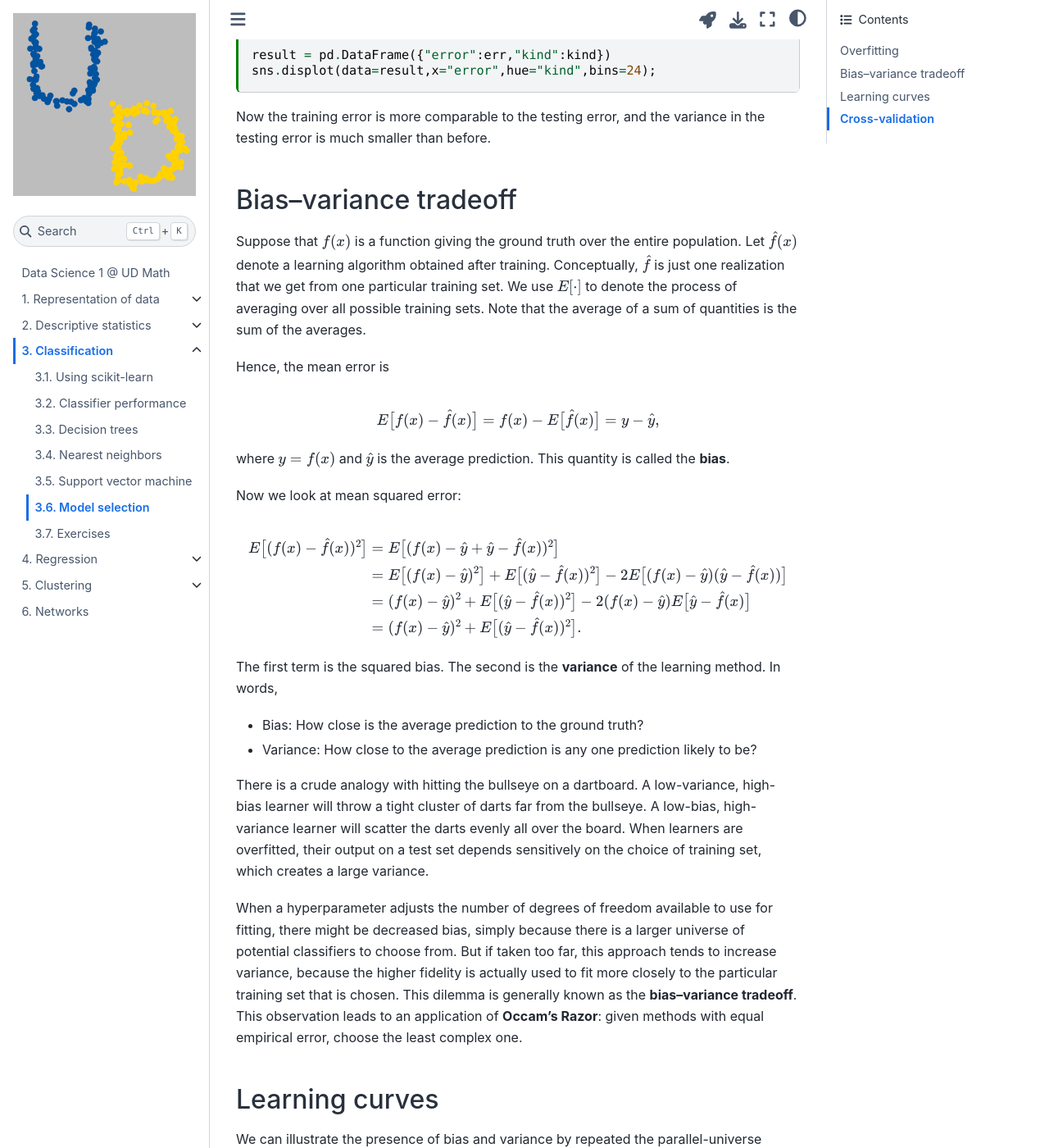
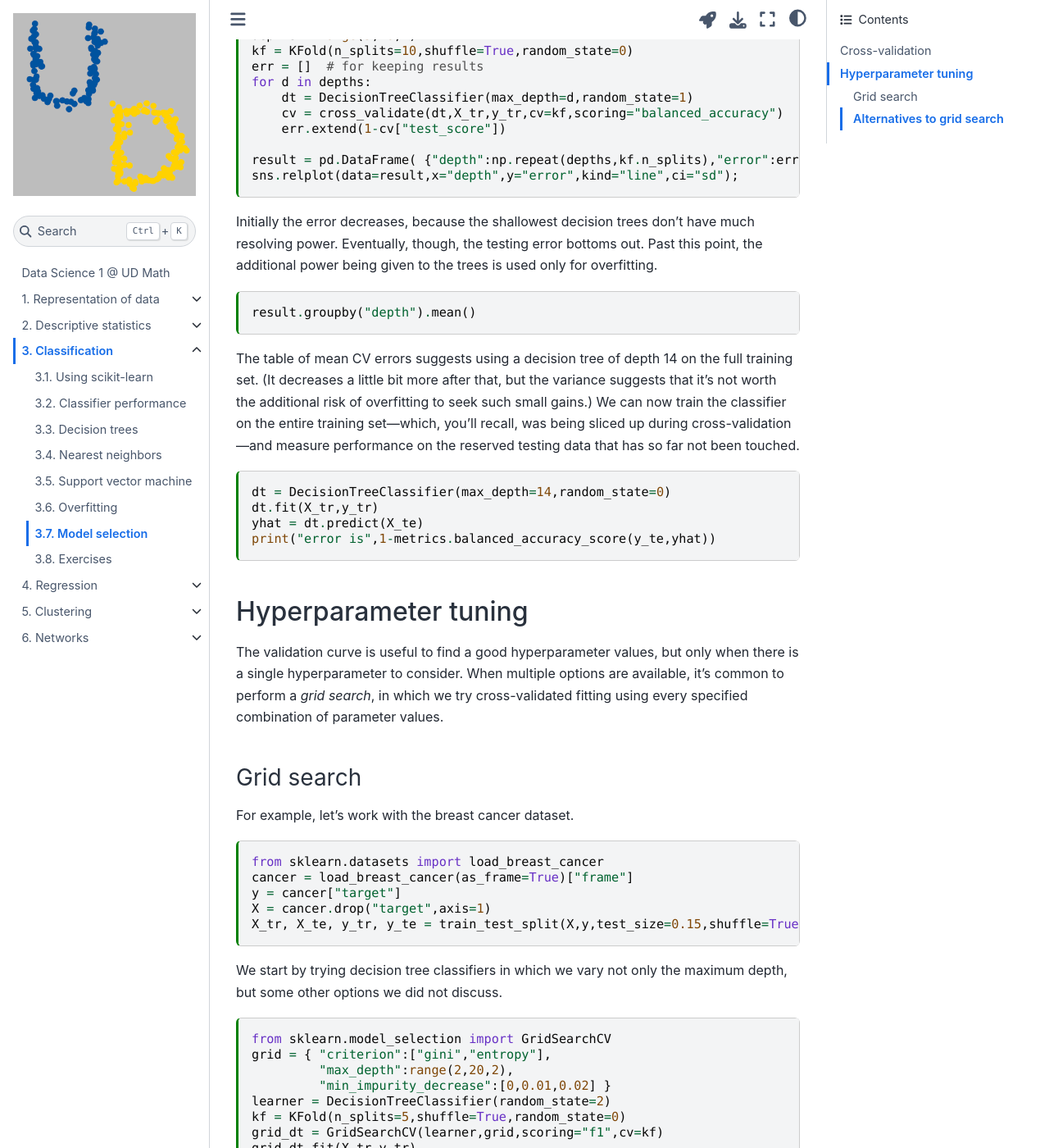
Before and after one commit to UD-Math-Data-Science-1/notes, a Jupyter Book: the page built from classification/model-selection.md, in a window 1280 px wide and 1400 px high, scrolled down 1793 px. Shown: the whole window at 82% size. Built offline with Jupyter Book 1.0.4 settings and Sphinx 7.4.7 and the Sphinx Book theme 1.1.4, drawn with Linux system fonts in a browser that asks for light colours; pages that are not in the unit, such as notebooks, are missing from menus; some of the changed text lies outside the part shown.

Commit message:
Refine the CV and tuning discussions

````diff
--- a/_toc.yml
+++ b/_toc.yml
@@ -23,6 +23,7 @@ chapters:
     - file: classification/decision-trees
     - file: classification/nearest-neighbors
     - file: classification/svm
+    - file: classification/overfitting
     - file: classification/model-selection
     - file: classification/exercises
   - file: regression/overview
@@ -37,8 +38,8 @@ chapters:
     - file: clustering/k-means
     - file: clustering/hierarchical
   - file: network/overview
-  #   sections:
-  #   - file: network/graphs
-  #   - file: network/visualization
+    sections:
+    - file: network/networkx
+    - file: network/degree
   #   - file: network/degree
   #   - file: network/centrality
--- a/classification/model-selection.md
+++ b/classification/model-selection.md
@@ -13,137 +13,15 @@ kernelspec:
 
 # Model selection
 
-We have barely scratched the surface of the big blob of available classification algorithms. There are many variations on kNN and decision trees, as well as algorithms we have not reached. And most learning algorithms have **hyperparameters** that control the complexity and theoretical resolving power of the algorithm.
+Given a classification problem, we have multiple algorithms to try, and each has some free hyperparameters. Having choices is great, but how do we choose wisely? There may be considerations other than classification accuracy, such as computing resource limitations or wanting to measure the relative importance of individual features. Here, though, we limit ourselves to optimizing error, as measured using any score that is deemed relevant.
 
-:::{note}
-In ML, a *parameter* is a value that is adjusted during training; i.e., it is learned from the training data. A *hyperparameter* is one that is selected and remains fixed throughout the training. In most of mathematics, we would refer to these as *variables* and *parameters*, and sources aren't always fastidious about the latter term.
-:::
+It seems natural to use measurements of testing error to set a goal for comparing methods optimizing hyperparameters. However, if we base hyperparameter optimization on a fixed test set, then we are effectively learning from that set! That is, the hyperparameters might become too tuned to our particular choice of the test set, creating overfitting and variance. To avoid this conundrum, we can split the data into *three* subsets, for training, **validation**, and testing. The validation set is used to tune hyperparameters. Once training is performed at optimal values, the test set is used to detect a lack of generalization due to hyperparameter overfitting.
 
-With so many potential solutions available, we need to have a process for evaluating them.
 
-## Overfitting
-
-An obvious question about hyperparameters is: Why not just use maximum algorithm power all the time? It's not simply a matter of computing resource limitations, although that can be significant.
-
-Consider a kNN classifier with $k=1$. Each training sample's nearest neighbor is itself! So the classifier will perfectly fit the training data. Let's apply this to the loan application data, but using many different subsets of the training data in order to simulate what happens in parallel universes. We will use 1 minus accuracy as a measurement of error.
-
-```{code-cell}
-from sklearn import neighbors,metrics
-from sklearn.model_selection import train_test_split
-from sklearn.utils import shuffle
-import numpy as np
-import pandas as pd
-import seaborn as sns
-
-loans = pd.read_csv("loan_clean.csv")
-X = loans.drop("percent_funded",axis=1)
-y = loans["percent_funded"] > 95
-X_tr, X_te, y_tr, y_te = train_test_split(X,y,test_size=0.2)
-
-n = 1000             # size of the training subset
-err,kind = [],[]     # track information for the results
-knn = neighbors.KNeighborsClassifier(n_neighbors=1)
-for i in range(200):
-    X_tr,y_tr = shuffle(X_tr,y_tr,random_state=1)
-    XX,yy = X_tr.loc[:n,:],y_tr.loc[:n]
-    knn.fit(XX,yy)
-    err.append(1-knn.score(XX,yy))       # training error
-    err.append(1-knn.score(X_te,y_te))   # test error
-    kind.extend(["train","test"])
-
-result = pd.DataFrame({"error":err,"kind":kind})
-sns.displot(data=result,x="error",hue="kind",bins=24);
-```
-As promised, the training error (blue histogram) is always zero. But the training error (orange histogram) tells a very different story.
-
-This is an illustration of **overfitting**. The classifier has perfectly replicated the training data, but it's unable to generalize to new data, which is what causes the wide gap between training and test. There is another effect, too: because the fit is highly tailored to the training set, the results depend strongly on the contents of that set, and there is a large amount of variance in the testing error.
-
-If we increase $k$ in the kNN classifier, then each prediction will look at more than one value in the training set, reducing the tendency to overfit to any local idiosyncrasies.
-
-```{code-cell}
-err,kind = [],[]     # track information for the results
-knn = neighbors.KNeighborsClassifier(n_neighbors=6)
-for i in range(200):
-    X_tr,y_tr = shuffle(X_tr,y_tr,random_state=1)
-    XX,yy = X_tr.loc[:n,:],y_tr.loc[:n]
-    knn.fit(XX,yy)
-    err.append(1-knn.score(XX,yy))       # training error
-    err.append(1-knn.score(X_te,y_te))   # test error
-    kind.extend(["train","test"])
-
-result = pd.DataFrame({"error":err,"kind":kind})
-sns.displot(data=result,x="error",hue="kind",bins=24);
-```
-
-Now the training error is more comparable to the testing error, and the variance in the testing error is much smaller than before.
-
-## Bias–variance tradeoff
-
-Suppose that $f(x)$ is a function giving the ground truth over the entire population. Let $\hat{f}(x)$ denote a learning algorithm obtained after training. Conceptually, $\hat{f}$ is just one realization that we get from one particular training set. We use $E[\cdot]$ to denote the process of averaging over all possible training sets. Note that the average of a sum of quantities is the sum of the averages.
-
-Hence, the mean error is
-
-$$
-E\bigl[ f(x) - \hat{f}(x) \bigr] = f(x) - E\bigl[ \hat{f}(x) \bigr] = y - \hat{y},
-$$
-
-where $y=f(x)$ and $\hat{y}$ is the average prediction. This quantity is called the **bias**.
-
-Now we look at mean squared error:
-
-$$
-E\bigl[ (f(x) - \hat{f}(x))^2 \bigr] &= E\bigl[ (f(x) - \hat{y} + \hat{y} - \hat{f}(x))^2 \bigr] \\
-&= E\bigl[ (f(x) - \hat{y})^2 \bigr] + E\bigl[ (\hat{y} - \hat{f}(x))^2 \bigr] - 2E\bigl[ (f(x) - \hat{y})(\hat{y} - \hat{f}(x)) \bigr] \\
-&= (f(x) - \hat{y})^2 + E\bigl[ (\hat{y} - \hat{f}(x))^2 \bigr] - 2(f(x) - \hat{y}) E\bigl[ \hat{y} - \hat{f}(x) \bigr] \\
-&= (f(x) - \hat{y})^2 + E\bigl[ (\hat{y} - \hat{f}(x))^2 \bigr].
-$$
-
-The first term is the squared bias. The second is the **variance** of the learning method. In words,
-
-* Bias: How close is the average prediction to the ground truth?
-* Variance: How close to the average prediction is any one prediction likely to be?
-
-There is a crude analogy with hitting the bullseye on a dartboard. A low-variance, high-bias learner will throw a tight cluster of darts far from the bullseye. A low-bias, high-variance learner will scatter the darts evenly all over the board. When learners are overfitted, their output on a test set depends sensitively on the choice of training set, which creates a large variance.
-
-When a hyperparameter adjusts the number of degrees of freedom available to use for fitting, there might be decreased bias, simply because there is a larger universe of potential classifiers to choose from. But if taken too far, this approach tends to increase variance, because the higher fidelity is actually used to fit more closely to the particular training set that is chosen. This dilemma is generally known as the **bias–variance tradeoff**. This observation leads to an application of **Occam's Razor**: given methods with equal empirical error, choose the least complex one.
-
-## Learning curves
-
-We can illustrate the presence of bias and variance by repeated the parallel-universe experiment with different sizes for the training data sets. In order to have more data to pull from, we will use a subset of a realistic data set used to predict the dominant type of tree in patches of forest. We use a decision tree with fixed depth throughout.
-
-```{code-cell}
-from sklearn import tree
-from sklearn import datasets
-
-forest = datasets.fetch_covtype()
-X = forest["data"][:250000,:8]
-y = forest["target"][:250000]
-X_tr, X_te, y_tr, y_te = train_test_split(X,y,test_size=0.05,shuffle=True,random_state=0)
-
-N = range(200,4001,200)             # size of the training subset
-err,kind,length = [],[],[]
-dt = tree.DecisionTreeClassifier(max_depth=4)
-for n in N:
-    for i in range(50):
-        X_tr,y_tr = shuffle(X_tr,y_tr,random_state=1)
-        XX,yy = X_tr[:n,:],y_tr[:n]
-        dt.fit(XX,yy)
-        err.append(1-dt.score(XX,yy))
-        err.append(1-dt.score(X_te,y_te))
-        kind.extend(["train","test"])
-        length.extend([n,n])
-
-result = pd.DataFrame({"error":err,"kind":kind,"training set size":length})
-sns.relplot(data=result,x="training set size",y="error",kind="line",ci="sd",hue="kind");
-```
-
-The plot above shows **learning curves**. The dark line is the mean result over all trials, and the ribbon has a width of one standard deviation. For a small training set, the tree has more than enough resolving power, and we see a great deal of variance in the test error as well as a wide gap between those and the training errors. As the size of the training set grows, the two measurements come together as the variance decreases. The curves start to approach a horizontal asymptote that indicates the bias for this learner on this data set.
 
 ## Cross-validation
 
-Varying the training set offers a way to pick optimal hyperparameter values, or to compare different learners. However, if we base hyperparameter optimization on a fixed test set, then we are effectively learning from that set! That is, the hyperparameters might become too tuned to our particular choice of the test set, creating overfitting and variance.
-
-To avoid this situation, we can use **cross-validation**, in which each learner is trained multiple times, using both different training sets and different measurement sets. One popular version is **$k$-fold cross-validation**:
+Unfortunately, a fixed three-way split of the data effectively reduces the amount of data available for training. Alternatively, we can turn to **cross-validation**, in which each learner is trained multiple times, using both different training sets and different measurement sets. One popular version is **$k$-fold cross-validation**:
 
 1. Divide the data into training and testing sets.
 2. Further divide the training data set into $k$ roughly equal parts called *folds*.
@@ -151,49 +29,148 @@ To avoid this situation, we can use **cross-validation**, in which each learner
 4. Select the optimum hyperparameters and retrain on the entire training set.
 5. Assess performance using the test set.
 
-For example, a round of 6-fold cross-validation on a standardized 5NN classifier looks like the following.
+For example, here is how 16 elements can be split into 4 folds:
 
 ```{code-cell}
+from sklearn.model_selection import KFold
+kf = KFold(n_splits=4,shuffle=True,random_state=0)
+for train,test in kf.split(range(16)): print("train:",train,", test:",test)
+```
+
+Let's apply cross-validation to the loans dataset.
+
+```{code-cell}
+from sklearn.tree import DecisionTreeClassifier
+from sklearn import metrics,datasets
+from sklearn.model_selection import train_test_split
+import numpy as np
+import pandas as pd
+import seaborn as sns
+from sklearn import datasets
+
+loans = pd.read_csv("../../notes/classification/loan_clean.csv")
+X = loans.drop("percent_funded",axis=1)
+y = loans["percent_funded"] > 95
+X_tr, X_te, y_tr, y_te = train_test_split(X,y,test_size=0.15,shuffle=True,random_state=0)
+```
+
+A round of 6-fold cross-validation on a standardized 5NN classifier looks like the following.
+
+```{code-cell}
+from sklearn.neighbors import KNeighborsClassifier
 from sklearn.pipeline import make_pipeline
 from sklearn.preprocessing import StandardScaler
 from sklearn.model_selection import cross_validate,KFold
 
-X_tr, X_te, y_tr, y_te = train_test_split(X,y,test_size=0.05)
+knn = KNeighborsClassifier(n_neighbors=5)
+learner = make_pipeline(StandardScaler(),knn)
 
 kf = KFold(n_splits=6,shuffle=True,random_state=0)
-knn = neighbors.KNeighborsClassifier(n_neighbors=5)
-pipe = make_pipeline(StandardScaler(),knn)
-scores = cross_validate(pipe,X_tr,y_tr,cv=kf,scoring="balanced_accuracy")
-
+scores = cross_validate(learner,X_tr,y_tr,cv=kf,scoring="balanced_accuracy")
 print(scores["test_score"])
 ```
 
-The low variance across the folds is reassurance that they are representative subsets. Typically one would use the mean of these individual fold scores as the final metric.
-
-To wrap up, we will use cross-validation to perform an experiment complementary to the learning curve, sometimes called a **validation curve**. Here we hold the training set size constant while varying the depth of the tree.
+The low variance across the folds is reassurance that they are representative subsets. If we perform cross-validations as we vary a hyperparameter, we get a **validation curve**. Here is a validation curve for the maximum depth of a decision tree classifier.
 
 ```{code-cell}
-n = 20000             # size of the training subset
-X_tr,y_tr = X_tr[:n,:],y_tr[:n]
-depth = range(2,21,1)
-kf = KFold(n_splits=6,shuffle=True,random_state=0)
-d_all,err,kind = [],[],[]  # for keeping results
-for d in depth:
-    dt = tree.DecisionTreeClassifier(max_depth=d)
-    cv = cross_validate(dt,X_tr,y_tr,cv=kf,return_train_score=True)
-
-    # record training errors
-    d_all.extend([d]*kf.n_splits)
-    kind.extend(["train"]*kf.n_splits)
-    err.extend(1-cv["train_score"])
-
-    # record test errors
-    d_all.extend([d]*kf.n_splits)
-    kind.extend(["test"]*kf.n_splits)
+depths = range(5,26,1)
+kf = KFold(n_splits=10,shuffle=True,random_state=0)
+err = []  # for keeping results
+for d in depths:
+    dt = DecisionTreeClassifier(max_depth=d,random_state=1)
+    cv = cross_validate(dt,X_tr,y_tr,cv=kf,scoring="balanced_accuracy")
     err.extend(1-cv["test_score"])
 
-result = pd.DataFrame( {"depth":d_all,"error":err,"kind":kind} )
-sns.relplot(data=result,x="depth",y="error",kind="line",ci="sd",hue="kind");
+result = pd.DataFrame( {"depth":np.repeat(depths,kf.n_splits),"error":err} )
+sns.relplot(data=result,x="depth",y="error",kind="line",ci="sd");
 ```
 
-A decision tree gets more resolving power as its depth increases, so it is no surprise that the training error decreases monotonically. However, while the test error initially decreases too, eventually it hits a minimum and starts to increase. Past this point, the additional power being given to the trees is used only for overfitting; it's like shifting us back to the left end of the learning curve, where there is insufficient data to fully satisfy the model. Based on the validation curves, it would make sense to set the maximum depth to 11 for training a model that we want to use.
+Initially the error decreases, because the shallowest decision trees don't have much resolving power. Eventually, though, the testing error bottoms out. Past this point, the additional power being given to the trees is used only for overfitting.
+
+```{code-cell}
+result.groupby("depth").mean()
+```
+
+The table of mean CV errors suggests using a decision tree of depth 14 on the full training set. (It decreases a little bit more after that, but the variance suggests that it's not worth the additional risk of overfitting to seek such small gains.) We can now train the classifier on the entire training set—which, you'll recall, was being sliced up during cross-validation—and measure performance on the reserved testing data that has so far not been touched.
+
+```{code-cell}
+dt = DecisionTreeClassifier(max_depth=14,random_state=0)
+dt.fit(X_tr,y_tr)
+yhat = dt.predict(X_te)
+print("error is",1-metrics.balanced_accuracy_score(y_te,yhat))
+```
+
+
+<!-- A variant called **stratified $k$-fold cross-validation** ensures that the folds have approximately the same percentage of examples in each target class as the original data has. -->
+
+## Hyperparameter tuning
+
+The validation curve is useful to find a good hyperparameter values, but only when there is a single hyperparameter to consider. When multiple options are available, it's common to perform a *grid search*, in which we try cross-validated fitting using every specified combination of parameter values.
+
+### Grid search
+
+For example, let's work with the breast cancer dataset.
+
+```{code-cell}
+from sklearn.datasets import load_breast_cancer
+cancer = load_breast_cancer(as_frame=True)["frame"]
+y = cancer["target"]
+X = cancer.drop("target",axis=1)
+X_tr, X_te, y_tr, y_te = train_test_split(X,y,test_size=0.15,shuffle=True,random_state=4)
+```
+
+We start by trying decision tree classifiers in which we vary not only the maximum depth, but some other options we did not discuss.
+
+```{code-cell}
+from sklearn.model_selection import GridSearchCV
+grid = { "criterion":["gini","entropy"],
+         "max_depth":range(2,20,2),
+         "min_impurity_decrease":[0,0.01,0.02] }
+learner = DecisionTreeClassifier(random_state=2)
+kf = KFold(n_splits=5,shuffle=True,random_state=0)
+grid_dt = GridSearchCV(learner,grid,scoring="f1",cv=kf)
+grid_dt.fit(X_tr,y_tr)
+grid_dt.best_params_,grid_dt.best_score_
+```
+
+Next, we search over kNN classifiers. We always want use standardization as a preprocessor; note how the syntax of the grid search is adapted.
+```{code-cell}
+from sklearn.model_selection import GridSearchCV
+grid = { "kneighborsclassifier__metric":["euclidean","manhattan"],
+         "kneighborsclassifier__n_neighbors":range(1,20),
+         "kneighborsclassifier__weights":["uniform","distance"] }
+learner = make_pipeline(StandardScaler(),KNeighborsClassifier())
+grid_knn = GridSearchCV(learner,grid,scoring="f1",cv=kf)
+grid_knn.fit(X_tr,y_tr)
+grid_knn.best_params_,grid_knn.best_score_
+```
+
+Finally, we look at SVM classifiers. Again, these should all use the `StandardScaler` preprocessor.
+
+```{code-cell}
+from sklearn.svm import SVC
+grid = { "svc__C":[0.1,0.5,1,5,10,50,100,500,1000], "svc__kernel":["rbf","linear"] }
+learner = make_pipeline(StandardScaler(),SVC())
+grid_svc = GridSearchCV(learner,grid,scoring="f1",cv=kf)
+grid_svc.fit(X_tr,y_tr)
+grid_svc.best_params_, grid_svc.best_score_
+```
+
+We now have champions from each of the three types of classifier. The grid search fitting process also provides access to the models trained on the best hyperparameters.
+
+```{code-cell}
+score = lambda cl,X,y: metrics.f1_score(y,cl.predict(X))
+print("best tree f1 score:",score(grid_dt,X_te,y_te))
+print("best knn f1 score:",score(grid_knn,X_te,y_te))
+print("best SVC f1 score:",score(grid_svc,X_te,y_te))
+```
+
+We have a winner!
+
+It may be instructive to rerun the competition above using different random seeds for the train--test split and the k-fold CV. The meaningfulness of the results is limited by their sensitivity to such choices.  Don't let floating-point values give you a false feeling of precision!
+
+### Alternatives to grid search
+
+Grid search is a brute-force approach. It is *embarrassingly parallel*, meaning that different processors can work on different locations on the grid at the same time. But it is usually too slow for large training sets, or when the search space has more than two dimensions. In such cases you can try searching over crude versions of the grid, perhaps with just part of the training data, and gradually narrow the search while using all the data. When desperate, one may try a randomized search and to guide the process with experience and intuition.
+
+There are special techniques available when the hyperparameter has a regularization function (such as the slack-weighting $C$ parameter in the SVM), and for certain model types. You may need to take a deep dive into the sea of knowledge (and documentation) to find these.
````
Also changed, not shown: classification/overfitting.md (added, +110 -0 lines).
